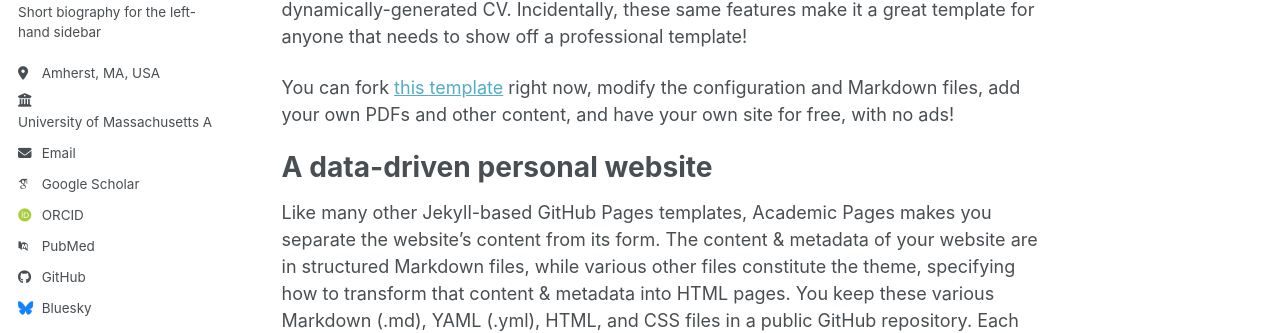
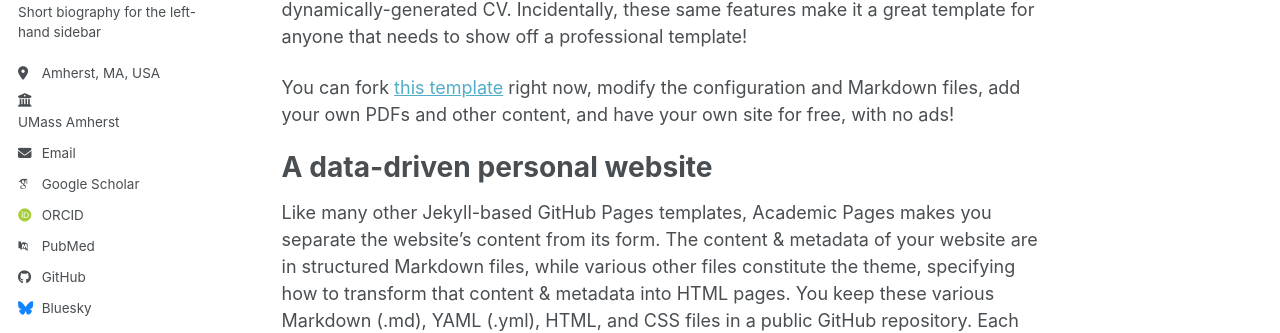
Before and after one commit to yu-min-yang/yu-min-yang.github.io, a Jekyll site: the page built from _pages/about.md, in a window 1280 px wide. Shown: the part 337-670 px from the top of the page. Built offline with Jekyll 4.4.1, drawn with Linux system fonts in a browser that asks for light colours; some web fonts are replaced; a script bundle is joined from its source files by our own code; library files that are not in the unit come from our copies.

Commit message:
Update _config.yml

```diff
--- a/_config.yml
+++ b/_config.yml
@@ -28,7 +28,7 @@ author:
   pronouns         : # example: "he/him"
   bio              : "Short biography for the left-hand sidebar"
   location         : "Amherst, MA, USA"
-  employer         : '<a href="https://www.umass.edu">University of Massachusetts Amherst</a>'
+  employer         : '<a href="https://www.umass.edu" target="_blank">UMass Amherst</a>'
   uri              : # URL
   email            : "yuminyang@umass.edu"
 
```
